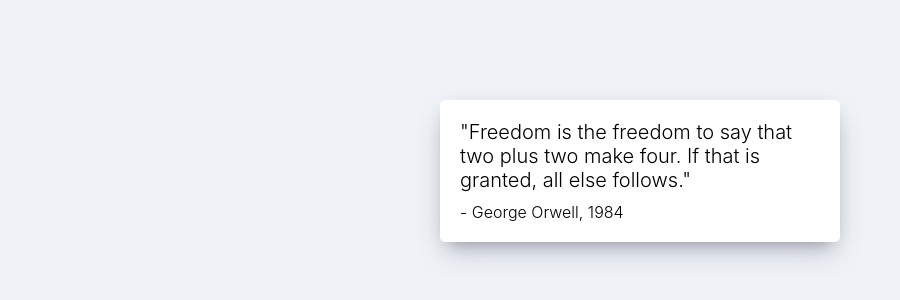
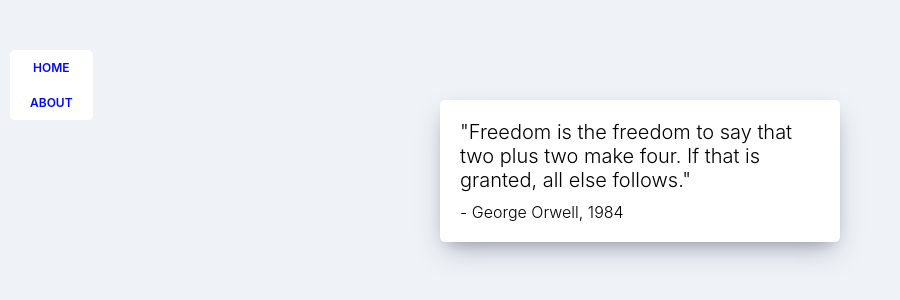
Before and after one commit to suhyun-p/movie_app_2020, a React (Create React App) app: page /#/about in a window 1280 px wide. Shown: the top 300 px of the page, without its empty margins (0-900 px from the left). Built offline with nearby package versions, Linux system fonts and the light colour scheme.

Commit message:
08-3 네비게이션 만들어보기

```diff
--- a/src/App.js
+++ b/src/App.js
@@ -3,10 +3,12 @@
 import { HashRouter, Route } from 'react-router-dom';
 import About from './routes/About';
 import Home from './routes/Home';
+import Navigation from './components/Navigation';
 
 function App() {
   return (
     <HashRouter>
+      <Navigation />
       <Route path="/" exact={true} component={Home}/>
       <Route path="/about" component={About}/>
     </HashRouter>
--- /dev/null
+++ b/src/components/Navigation.css
@@ -0,0 +1,34 @@
+.nav {
+    z-index: 1;
+    position: fixed;
+    top: 50px;
+    left: 10px;
+    display: flex;
+    flex-direction: column;
+    background-color: white;
+    padding: 10px 20px;
+    box-shadow: 0 13px 27px -5px rgba(50, 50, 93, 0.25), 0 8px 16px -8px rgba(0,0,0,0.3), 0 -6px 16px -6px rgba(0,0,0,0.0.25);
+    border-radius: 5px;
+}
+
+@media screen and (max-width: 1090px) {
+    .nav {
+        left: initial;
+        top: initial;
+        bottom: 0px;
+        width: 100%;
+    }
+}
+
+.nav a {
+    text-decoration: none;
+    color: #0008fc;
+    text-transform: uppercase;
+    font-size: 12px;
+    text-align: center;
+    font-weight: 600;
+}
+
+.nav a:not(:last-child) {
+    margin-bottom: 20px;
+}
--- /dev/null
+++ b/src/components/Navigation.js
@@ -0,0 +1,14 @@
+import React from 'react';
+import { Link } from 'react-router-dom';
+import './Navigation.css';
+
+function Navigation() {
+    return (
+        <div className="nav">
+            <Link to="/">Home</Link>
+            <Link to="/about">About</Link>
+        </div>
+    )
+}
+
+export default Navigation;
```
